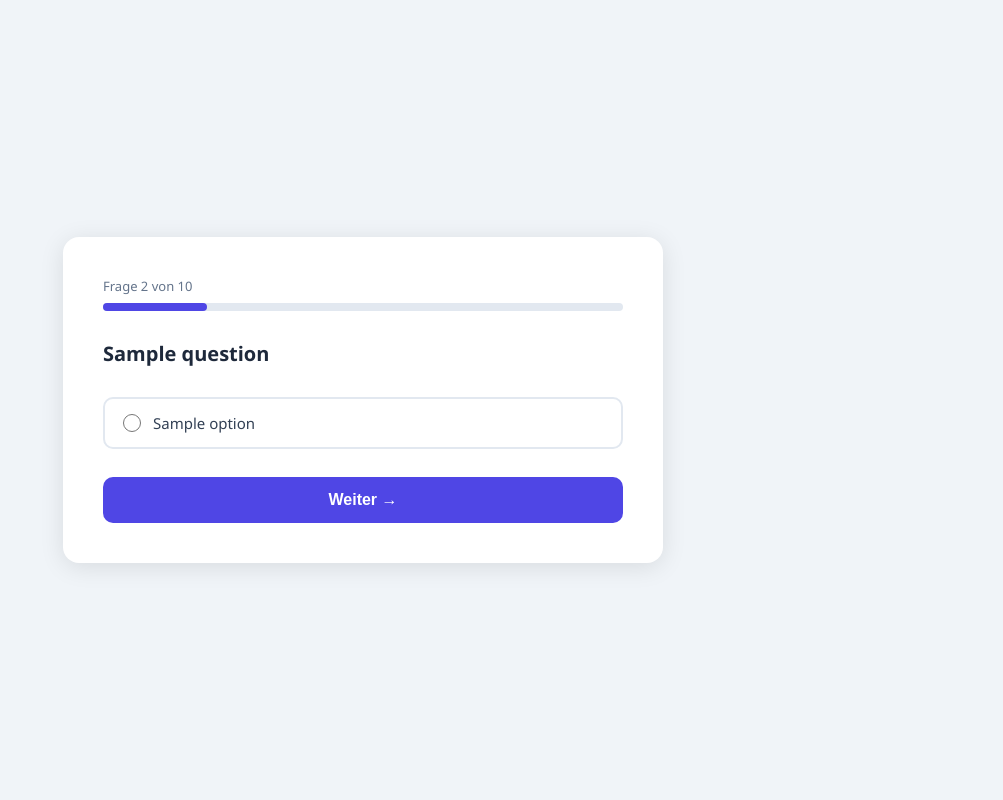
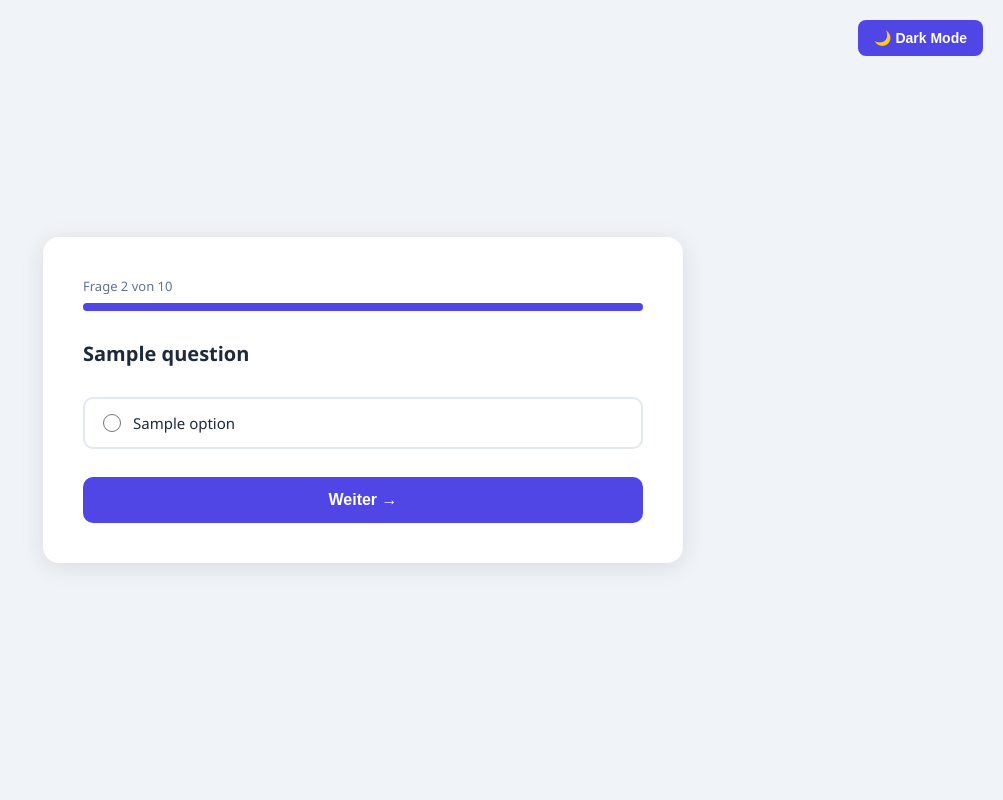
Before and after one commit to bellmann-engineering/quizapp, a Flask app: template templates/question.html in a window 1280 px wide. Shown: the whole page, without its empty margins (277-1280 px from the left). Run offline with Flask 3, Linux system fonts and the light colour scheme; the template is opened without the code that fills it: most values are stand-ins (such as "Sample title", 1, 10 or a date in 2020).

Commit message:
added dark mode, fixed #1

```diff
--- /dev/null
+++ b/static/style.css
@@ -0,0 +1,331 @@
+/* =========================
+   THEME VARIABLES
+========================= */
+
+:root {
+    --bg: #f0f4f8;
+    --card-bg: #ffffff;
+    --text: #1e293b;
+    --text-soft: #64748b;
+    --border: #e2e8f0;
+
+    --primary: #4f46e5;
+    --primary-hover: #4338ca;
+    --primary-soft: #eef2ff;
+
+    --wrong-bg: #fff7f7;
+    --wrong-border: #fecaca;
+    --wrong-text: #b91c1c;
+
+    --correct-bg: #dcfce7;
+    --correct-text: #15803d;
+}
+
+/* Dark Mode via body.dark */
+body.dark {
+    --bg: #0f172a;
+    --card-bg: #1e293b;
+    --text: #f8fafc;
+    --text-soft: #cbd5e1;
+    --border: #334155;
+
+    --primary: #818cf8;
+    --primary-hover: #6366f1;
+    --primary-soft: #312e81;
+
+    --wrong-bg: #3f1d1d;
+    --wrong-border: #7f1d1d;
+    --wrong-text: #fca5a5;
+
+    --correct-bg: #163021;
+    --correct-text: #86efac;
+}
+
+/* =========================
+   GLOBAL
+========================= */
+
+* {
+    box-sizing: border-box;
+    margin: 0;
+    padding: 0;
+}
+
+body {
+    font-family: 'Segoe UI', sans-serif;
+    background: var(--bg);
+    color: var(--text);
+    min-height: 100vh;
+    display: flex;
+    align-items: center;
+    justify-content: center;
+    padding: 20px;
+}
+
+/* =========================
+   CARD
+========================= */
+
+.card {
+    background: var(--card-bg);
+    border-radius: 16px;
+    padding: 40px;
+    max-width: 640px;
+    width: 100%;
+    box-shadow: 0 4px 24px rgba(0,0,0,0.1);
+}
+
+/* =========================
+   PROGRESS BAR
+========================= */
+
+.progress-label {
+    font-size: 13px;
+    color: var(--text-soft);
+    margin-bottom: 8px;
+    font-weight: 500;
+}
+
+.progress-bar-container {
+    background: var(--border);
+    border-radius: 99px;
+    height: 8px;
+    margin-bottom: 28px;
+}
+
+.progress-bar {
+    background: var(--primary);
+    height: 8px;
+    border-radius: 99px;
+    transition: width 0.3s ease;
+}
+
+/* =========================
+   HEADINGS
+========================= */
+
+h1 {
+    font-size: 24px;
+    color: var(--text);
+    margin-bottom: 8px;
+}
+
+h2 {
+    font-size: 20px;
+    color: var(--text);
+    margin-bottom: 28px;
+    line-height: 1.5;
+}
+
+.score-text {
+    color: var(--text-soft);
+    font-size: 15px;
+}
+
+/* =========================
+   OPTIONS (QUIZ)
+========================= */
+
+.options {
+    display: flex;
+    flex-direction: column;
+    gap: 12px;
+    margin-bottom: 28px;
+}
+
+.option-label {
+    display: flex;
+    align-items: center;
+    gap: 12px;
+    padding: 14px 18px;
+    border: 2px solid var(--border);
+    border-radius: 10px;
+    cursor: pointer;
+    transition: border-color 0.2s, background 0.2s;
+    font-size: 15px;
+    color: var(--text);
+}
+
+.option-label:hover {
+    border-color: var(--primary);
+    background: var(--primary-soft);
+}
+
+input[type="radio"] {
+    accent-color: var(--primary);
+    width: 18px;
+    height: 18px;
+    flex-shrink: 0;
+}
+
+input[type="radio"]:checked + span {
+    font-weight: 600;
+    color: var(--primary);
+}
+
+.option-label:has(input:checked) {
+    border-color: var(--primary);
+    background: var(--primary-soft);
+}
+
+/* =========================
+   BUTTONS
+========================= */
+
+button,
+a.restart-btn {
+    display: block;
+    width: 100%;
+    padding: 14px;
+    background: var(--primary);
+    color: white;
+    border: none;
+    border-radius: 10px;
+    font-size: 16px;
+    font-weight: 600;
+    text-align: center;
+    text-decoration: none;
+    cursor: pointer;
+    transition: background 0.2s;
+}
+
+button:hover,
+a.restart-btn:hover {
+    background: var(--primary-hover);
+}
+
+/* =========================
+   SCORE (RESULT)
+========================= */
+
+.score-header {
+    text-align: center;
+    margin-bottom: 36px;
+}
+
+.score-circle {
+    width: 100px;
+    height: 100px;
+    border-radius: 50%;
+    background: var(--primary-soft);
+    border: 4px solid var(--primary);
+    display: flex;
+    flex-direction: column;
+    align-items: center;
+    justify-content: center;
+    margin: 0 auto 20px;
+}
+
+.score-number {
+    font-size: 32px;
+    font-weight: 700;
+    color: var(--primary);
+    line-height: 1;
+}
+
+.score-total {
+    font-size: 13px;
+    color: var(--text-soft);
+}
+
+/* =========================
+   WRONG ANSWERS
+========================= */
+
+.section-title {
+    font-size: 16px;
+    font-weight: 700;
+    color: var(--text);
+    margin-bottom: 16px;
+    padding-bottom: 8px;
+    border-bottom: 2px solid var(--border);
+}
+
+.wrong-list {
+    display: flex;
+    flex-direction: column;
+    gap: 16px;
+    margin-bottom: 32px;
+}
+
+.wrong-item {
+    background: var(--wrong-bg);
+    border: 1px solid var(--wrong-border);
+    border-radius: 12px;
+    padding: 18px;
+}
+
+.wrong-question {
+    font-size: 14px;
+    font-weight: 600;
+    color: var(--text);
+    margin-bottom: 12px;
+    line-height: 1.4;
+}
+
+.answer-row {
+    display: flex;
+    align-items: flex-start;
+    gap: 10px;
+    font-size: 14px;
+    margin-top: 6px;
+}
+
+.badge {
+    display: inline-block;
+    padding: 2px 10px;
+    border-radius: 99px;
+    font-size: 12px;
+    font-weight: 600;
+    flex-shrink: 0;
+    margin-top: 1px;
+}
+
+.badge-wrong {
+    background: #fee2e2;
+    color: var(--wrong-text);
+}
+
+.badge-correct {
+    background: var(--correct-bg);
+    color: var(--correct-text);
+}
+
+.answer-text-wrong {
+    color: var(--wrong-text);
+}
+
+.answer-text-correct {
+    color: var(--correct-text);
+    font-weight: 600;
+}
+
+/* =========================
+   ALL CORRECT
+========================= */
+
+.all-correct {
+    text-align: center;
+    padding: 24px;
+    background: var(--correct-bg);
+    border-radius: 12px;
+    color: var(--correct-text);
+    font-weight: 600;
+    font-size: 16px;
+    margin-bottom: 32px;
+}
+
+/* =========================
+   THEME TOGGLE BUTTON
+========================= */
+
+.theme-toggle {
+    position: fixed;
+    top: 20px;
+    right: 20px;
+    width: auto;
+    padding: 10px 16px;
+    border-radius: 8px;
+    font-size: 14px;
+    z-index: 1000;
+}
--- a/templates/question.html
+++ b/templates/question.html
@@ -3,118 +3,12 @@
 <head>
     <meta charset="UTF-8">
     <title>Frage {{ index + 1 }} von {{ total }}</title>
-    <style>
-        * { box-sizing: border-box; margin: 0; padding: 0; }
-
-        body {
-            font-family: 'Segoe UI', sans-serif;
-            background: #f0f4f8;
-            min-height: 100vh;
-            display: flex;
-            align-items: center;
-            justify-content: center;
-            padding: 20px;
-        }
-
-        .card {
-            background: white;
-            border-radius: 16px;
-            padding: 40px;
-            max-width: 600px;
-            width: 100%;
-            box-shadow: 0 4px 24px rgba(0,0,0,0.1);
-        }
-
-        .progress-bar-container {
-            background: #e2e8f0;
-            border-radius: 99px;
-            height: 8px;
-            margin-bottom: 28px;
-        }
-
-        .progress-bar {
-            background: #4f46e5;
-            height: 8px;
-            border-radius: 99px;
-            width: {{ ((index + 1) / total * 100) | int }}%;
-            transition: width 0.3s ease;
-        }
-
-        .progress-label {
-            font-size: 13px;
-            color: #64748b;
-            margin-bottom: 8px;
-            font-weight: 500;
-        }
-
-        h2 {
-            font-size: 20px;
-            color: #1e293b;
-            margin-bottom: 28px;
-            line-height: 1.5;
-        }
-
-        .options {
-            display: flex;
-            flex-direction: column;
-            gap: 12px;
-            margin-bottom: 28px;
-        }
-
-        .option-label {
-            display: flex;
-            align-items: center;
-            gap: 12px;
-            padding: 14px 18px;
-            border: 2px solid #e2e8f0;
-            border-radius: 10px;
-            cursor: pointer;
-            transition: border-color 0.2s, background 0.2s;
-            font-size: 15px;
-            color: #334155;
-        }
-
-        .option-label:hover {
-            border-color: #4f46e5;
-            background: #eef2ff;
-        }
-
-        input[type="radio"] {
-            accent-color: #4f46e5;
-            width: 18px;
-            height: 18px;
-            flex-shrink: 0;
-        }
-
-        input[type="radio"]:checked + span {
-            font-weight: 600;
-            color: #4f46e5;
-        }
-
-        .option-label:has(input:checked) {
-            border-color: #4f46e5;
-            background: #eef2ff;
-        }
-
-        button {
-            width: 100%;
-            padding: 14px;
-            background: #4f46e5;
-            color: white;
-            border: none;
-            border-radius: 10px;
-            font-size: 16px;
-            font-weight: 600;
-            cursor: pointer;
-            transition: background 0.2s;
-        }
-
-        button:hover {
-            background: #4338ca;
-        }
-    </style>
+    <link rel="stylesheet" href="{{ url_for('static', filename='style.css') }}">
 </head>
 <body>
+
+<button id="theme-toggle" class="theme-toggle">🌙 Dark Mode</button>
+
 
 <div class="card">
     <p class="progress-label">Frage {{ index + 1 }} von {{ total }}</p>
@@ -138,5 +32,36 @@
     </form>
 </div>
 
+
+
+
+<script>
+    const savedTheme = localStorage.getItem("theme");
+    if (savedTheme === "dark") {
+        document.body.classList.add("dark");
+    }
+
+    const btn = document.getElementById("theme-toggle");
+
+    function updateText() {
+        btn.textContent = document.body.classList.contains("dark")
+            ? "☀️ Light Mode"
+            : "🌙 Dark Mode";
+    }
+
+    updateText();
+
+    btn.addEventListener("click", () => {
+        document.body.classList.toggle("dark");
+
+        localStorage.setItem(
+            "theme",
+            document.body.classList.contains("dark") ? "dark" : "light"
+        );
+
+        updateText();
+    });
+</script>
+
 </body>
 </html>
```
Also changed, not shown: templates/result.html (+2 -159 lines).
